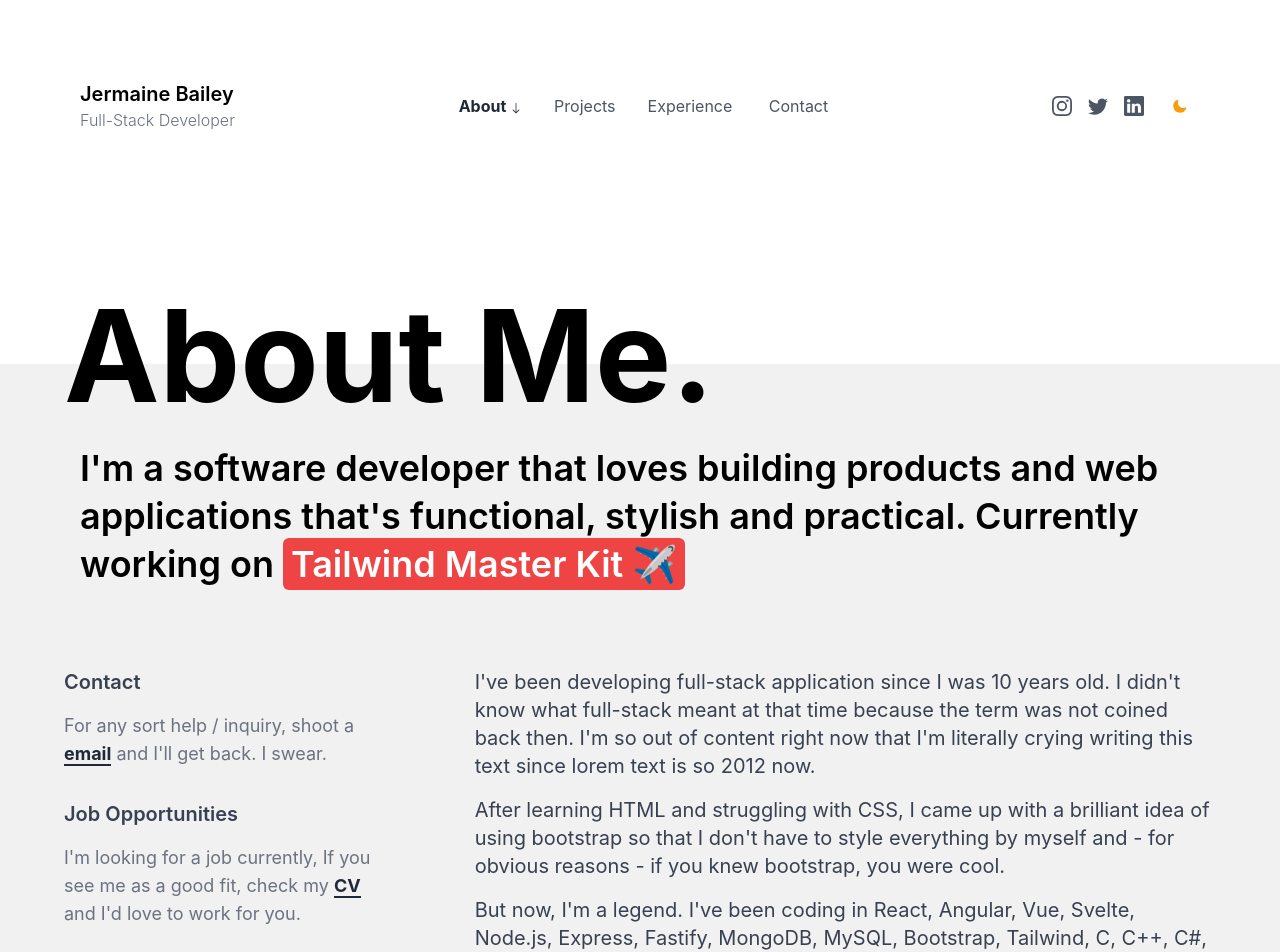
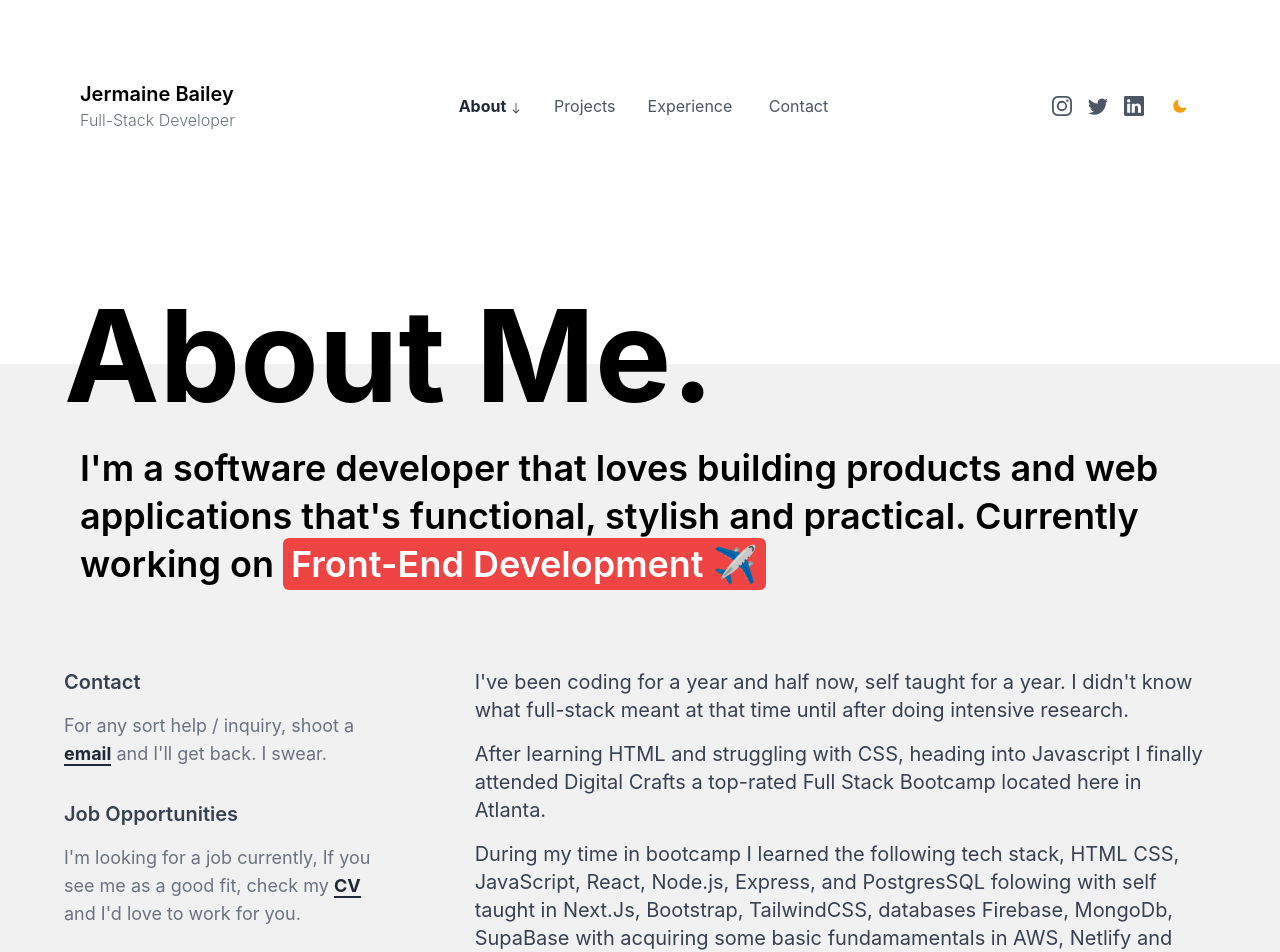
Before and after one commit to Jermaine-rbg/Jermaine_FunPortfolio, a Next.js app: page /about in a window 1280 px wide. Shown: the top 952 px of the page. Built offline with nearby package versions, Linux system fonts and the light colour scheme.

Commit message:
About page update

```diff
--- a/constants/data.js
+++ b/constants/data.js
@@ -52,12 +52,12 @@ const userData = {
     title:
       "I'm a software developer that loves building products and web applications that's functional, stylish and practical",
     description: [
-      `I've been developing full-stack application since I was 10 years old. I didn't know what full-stack meant at that time because the term was not coined back then. I'm so out of content right now that I'm literally crying writing this text since lorem text is so 2012 now.`,
-      `After learning HTML and struggling with CSS, I came up with a brilliant idea of using bootstrap so that I don't have to style everything by myself and - for obvious reasons - if you knew bootstrap, you were cool.`,
-      `But now, I'm a legend. I've been coding in React, Angular, Vue, Svelte, Node.js, Express, Fastify, MongoDB, MySQL, Bootstrap, Tailwind, C, C++, C#, Rust, Haskell, Perl, PHP, Assembly, Logo and YouDontKnowShit programming language etc to name a few. Although I barely know the syntax (Psst, Stack overflow!), I consider myself a Ninja developer I'm laughing right now.`,
+      `I've been coding for a year and half now, self taught for a year. I didn't know what full-stack meant at that time until after doing intensive research.`,
+      `After learning HTML and struggling with CSS, heading into Javascript I finally attended Digital Crafts a top-rated Full Stack Bootcamp located here in Atlanta.`,
+      `During my time in bootcamp I learned the following tech stack, HTML CSS, JavaScript, React, Node.js, Express, and PostgresSQL folowing with self taught in Next.Js, Bootstrap, TailwindCSS, databases Firebase, MongoDb, SupaBase with acquiring some basic fundamamentals in AWS, Netlify and Varcel cloud deployment technology. I consider myself focus driven, eager to learn more and a well balanced team player.`,
     ],
-    currentProject: "Tailwind Master Kit",
-    currentProjectUrl: "https://tailwindmasterkit.com",
+    currentProject: "Front-End Development",
+    currentProjectUrl: "https://trio.dev/blog/front-end-technologies",
   },
   experience: [
     {
```
